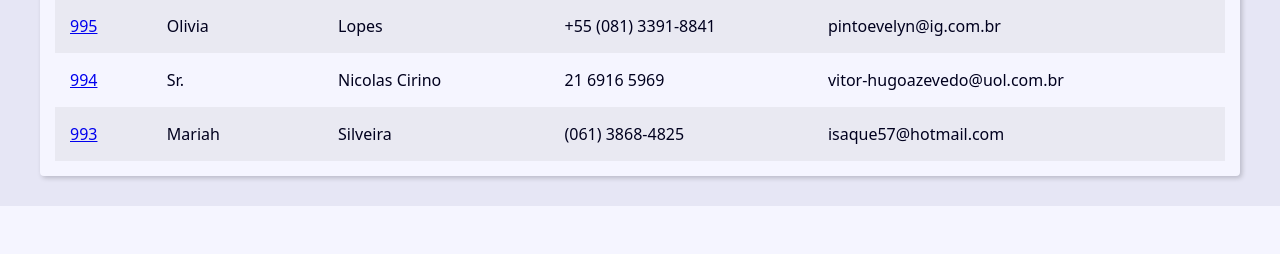
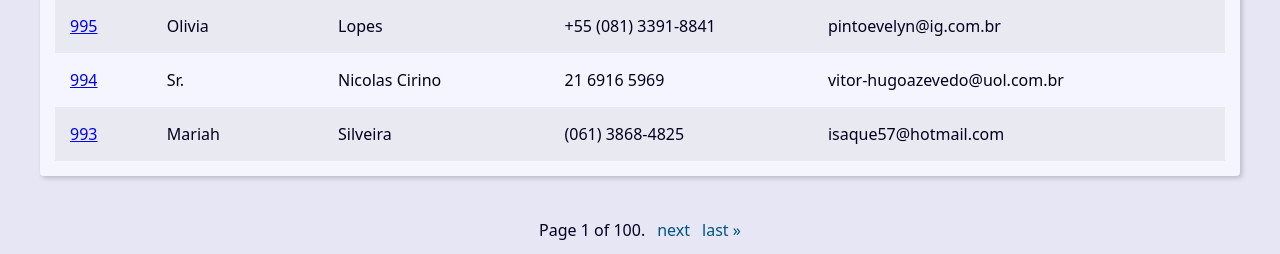
Before and after one commit to caduaquinomorais/agenda_django, a Django app: page / in a window 1280 px wide. Shown: the part 783-1037 px from the top of the page. Before the commit the page ends 989 px from the top, so only its background shows below. Run offline with Django 5.2, Linux system fonts and the light colour scheme; data comes from the database, SQL or seed files in the repository.

Commit message:
Componentização do front e paginação + pesquisa corrigidos

```diff
--- a/base_templates/global/base.html
+++ b/base_templates/global/base.html
@@ -10,6 +10,8 @@
     <main class="content">
         {% block content %}{% endblock content%}
     </main>
+
+    {% include 'global/partials/pagination.html' %}
 </body>
 
 </html>
--- a/base_templates/global/partials/header.html
+++ b/base_templates/global/partials/header.html
@@ -20,7 +20,8 @@
 
     <div class="search">
         <form action="{% url 'contact:search' %}" method="GET">
-            <input type="search" class="search-input" placeholder="Search" id="search" name="q">
+            <input type="search" class="search-input" placeholder="Search" id="search" name="q"
+                value="{{request.GET.q.strip}}">
         </form>
     </div>
 </header>
--- /dev/null
+++ b/base_templates/global/partials/pagination.html
@@ -0,0 +1,19 @@
+{% if page_obj %}
+<div class="pagination">
+    <span class="step-links">
+        {% if page_obj.has_previous %}
+            <a href="?page=1&q={{ request.GET.q.strip }}">&laquo; first</a>
+            <a href="?page={{ page_obj.previous_page_number }}&q={{ request.GET.q.strip }}">previous</a>
+        {% endif %}
+
+        <span class="current">
+            Page {{ page_obj.number }} of {{ page_obj.paginator.num_pages }}.
+        </span>
+
+        {% if page_obj.has_next %}
+            <a href="?page={{ page_obj.next_page_number}}&q={{ request.GET.q.strip }}">next</a>
+            <a href="?page={{ page_obj.paginator.num_pages}} &q= {{ request.GET.q.strip }}">last &raquo;</a>
+        {% endif %}
+    </span>
+</div>
+{% endif %}
--- a/contact/templates/contact/index.html
+++ b/contact/templates/contact/index.html
@@ -1,6 +1,7 @@
 {% extends 'global/base.html' %}
 
 {% block content%}
+    {% if  page_obj %}
     <div class="responsive-table">
         <table class="contacts-table">
             <caption class="table-caption">
@@ -19,7 +20,7 @@
 
             <tbody>
 
-            {% for contact in contacts %}
+                {% for contact in page_obj %}
                 <tr class="table-row">
                     <td class="table-cel">
                         <a href="{% url 'contact:contact' contact.id %}">{{contact.id}}</a>
@@ -42,4 +43,11 @@
             </tbody>
         </table>
     </div>
+    {% else %}
+        <div class="single-contact">
+            <h1 class="single-contact-name">
+                Nenhum contato encontrado.
+            </h1>
+        </div>
+    {% endif %}
 {% endblock content%}
--- a/contact/views/contact_views.py
+++ b/contact/views/contact_views.py
@@ -1,13 +1,18 @@
 from django.http import Http404
 from django.shortcuts import get_object_or_404, render,redirect
 from django.db.models import Q
+from django.core.paginator import Paginator
 from contact.models import Contact
 
 def index(request):
-    contacts = Contact.objects.filter(show=True).order_by('-id')[0:10]
+    contacts = Contact.objects.filter(show=True).order_by('-id')
+
+    paginator = Paginator(contacts,10)
+    page_number = request.GET.get("page")
+    page_obj = paginator.get_page(page_number)
 
     context = {
-        'contacts': contacts,
+        'page_obj': page_obj,
         'site_title': 'Contatos - Agenda'
     }
 
@@ -20,21 +25,27 @@ def index(request):
 def search(request):
     search_value = request.GET.get('q', '').strip()
 
-    if search_value =='':
+    if search_value == '':
         return redirect('contact:index')
 
-    contacts = Contact.objects\
+    contacts = Contact.objects \
         .filter(show=True)\
         .filter(
-            Q(first_name__icontains=search_value)|
-            Q(last_name__icontains=search_value)|
-            Q(phone__icontains=search_value)|
-            Q(email__icontains=search_value))\
-        .order_by('-id')[:20]
+            Q(first_name__icontains=search_value) |
+            Q(last_name__icontains=search_value) |
+            Q(phone__icontains=search_value) |
+            Q(email__icontains=search_value)
+        )\
+        .order_by('-id')
+
+    paginator = Paginator(contacts, 10)
+    page_number = request.GET.get("page")
+    page_obj = paginator.get_page(page_number)
 
     context = {
-        'contacts': contacts,
-        'site_title': 'Search - Agenda'
+        'page_obj': page_obj,
+        'site_title': 'Search - ',
+        'search_value': search_value,
     }
 
     return render(
```
Lines whose indentation alone changed are shown as unchanged.
